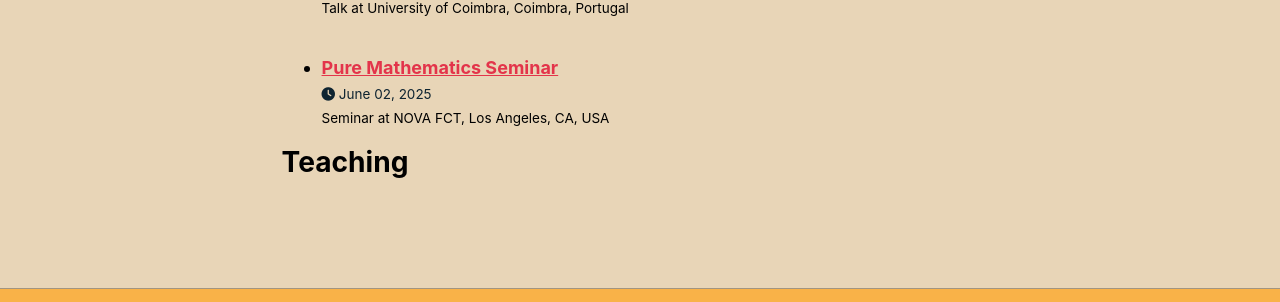
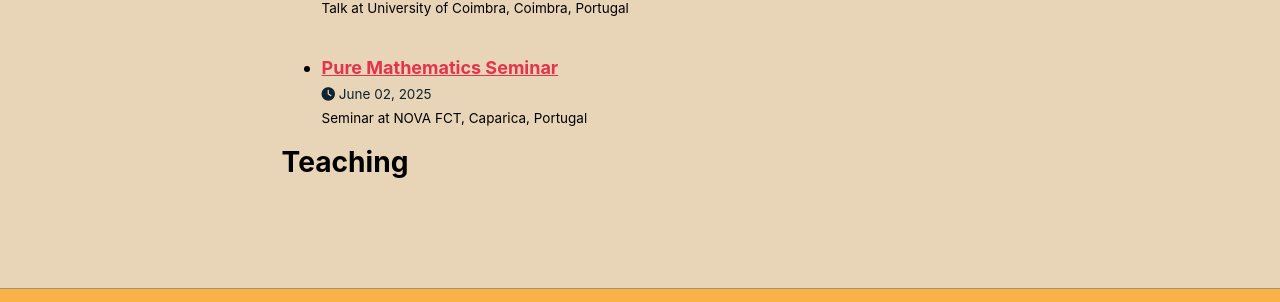
Before and after one commit to miguelventuragarcia/miguelventuragarcia.github.io, a Jekyll site: the page built from _pages/cv.md, in a window 1280 px wide and 1166 px high. Shown: the part 767-1069 px from the top of the window. Built offline with Jekyll 4.4.1, drawn with Linux system fonts in a browser that asks for light colours; a style sheet for code colours, icons or effects is not loaded; a file with an impossible date is left out.

Commit message:
Update 2025-06-02-talk-3.md

```diff
--- a/_talks/2025-06-02-talk-3.md
+++ b/_talks/2025-06-02-talk-3.md
@@ -5,7 +5,7 @@ type: "Seminar"
 permalink: /talks/2025-06-02-talk-3
 venue: "NOVA FCT"
 date: 2025-06-02
-location: "Los Angeles, CA, USA"
+location: "Caparica, Portugal"
 ---
 
 This is a description of your conference proceedings talk, note the different field in type. You can put anything in this field.
```
